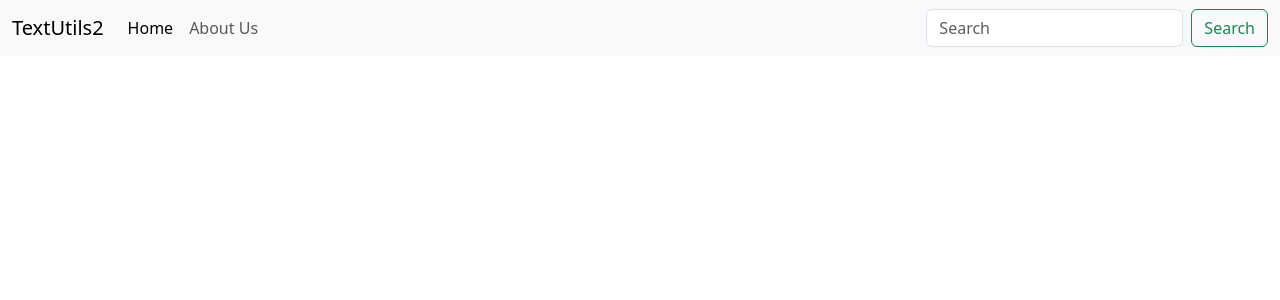
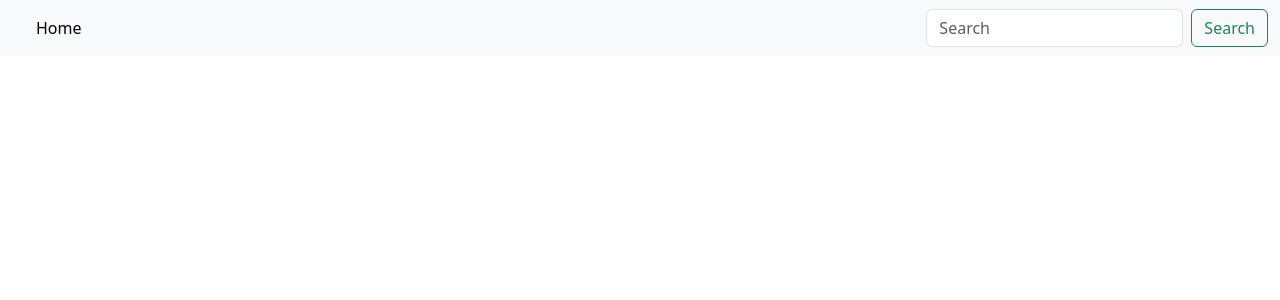
Before and after one commit to Darpan242003/my-app, a React (Vite) app: page / in a window 1280 px wide. Shown: the top 300 px of the page. Built offline with nearby package versions, Linux system fonts and the light colour scheme.

Commit message:
Default Props

```diff
--- a/src/App.jsx
+++ b/src/App.jsx
@@ -6,8 +6,10 @@ function App() {
 
   return (
     <>
-     <Navbar title="TextUtils2" aboutText="About Us"/>
-     {/* here variables title and aboutText are passed as props.  */}
+
+      <Navbar /> {/* Here we haven't passed any props so it will render the defaulProps. */}
+      {/* <Navbar title="TextUtils" aboutText="About Us" /> */}
+      {/* here variables title and aboutText are passed as props.  */}
     </>
   )
 }
--- a/src/Components/Navbar.jsx
+++ b/src/Components/Navbar.jsx
@@ -32,12 +32,19 @@ const Navbar = (props) => {
 }
 
 // Proptypes
-Navbar.propTypes = {title : PropTypes.string,
-  aboutText : PropTypes.string
+Navbar.propTypes = {
+  title: PropTypes.string,
+  aboutText: PropTypes.string
 }
 //If we give title = {3} we will get an error because we have set proptype = string
 //Proptype acts as a constraints
 
+// Default Props
+Navbar.defaultProps = {
+  // default props will provide the below values when there will be no values passed.
+  title : 'Set title here',
+  aboutText : 'About Text Here'
+}// in our project it will not work as we are using vite + React.
 
 
 export default Navbar
```
Lines whose indentation alone changed are shown as unchanged.
